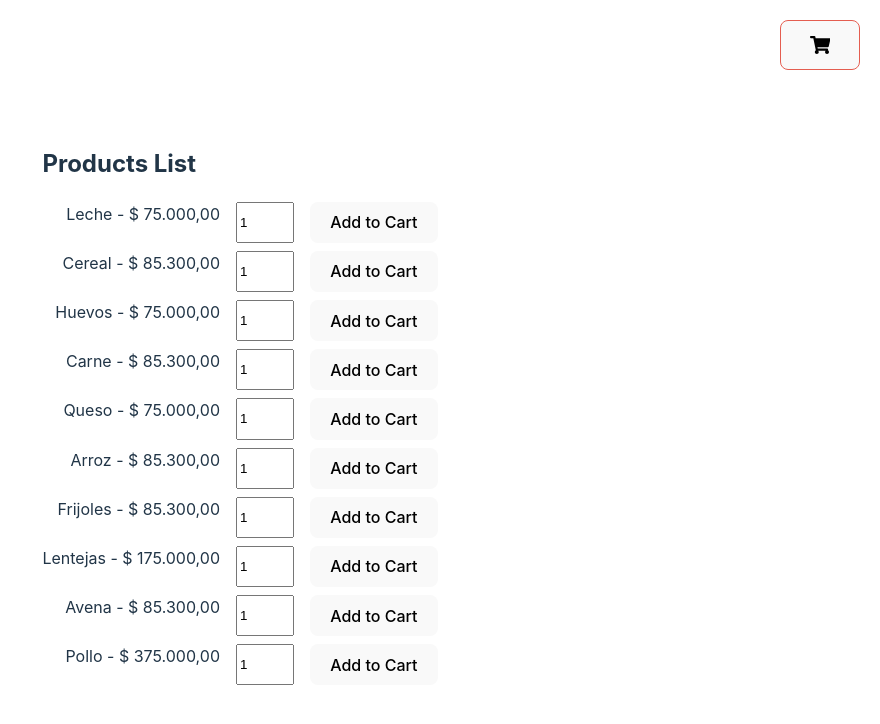
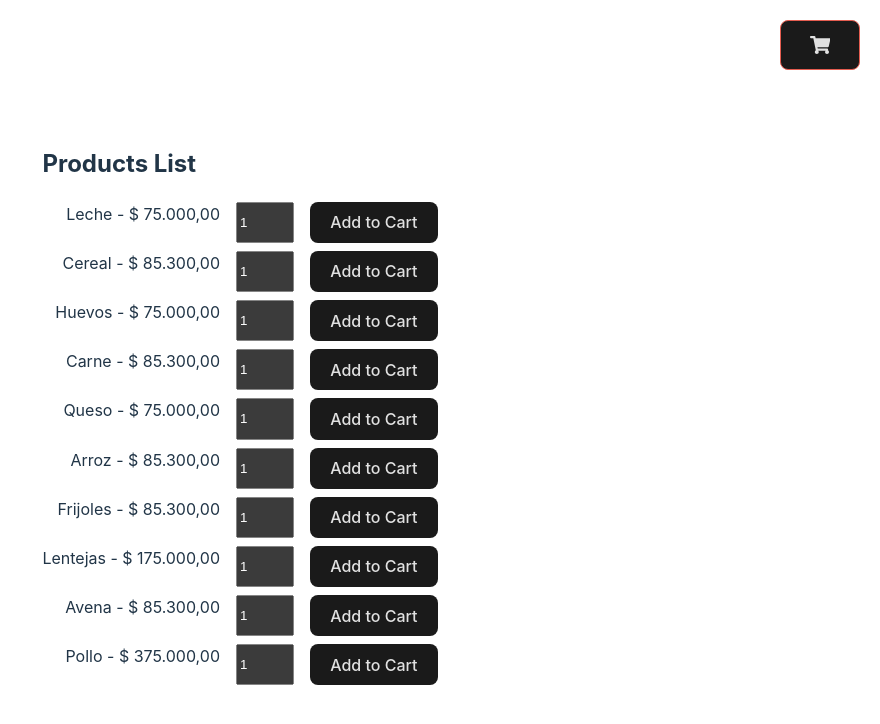
Before and after one commit to MartinDCalderonP/n5-challenge, a React (Vite) app: page / in a window 1280 px wide. Shown: the top 724 px of the page, without its empty margins (400-1280 px from the left). Built offline with nearby package versions, Linux system fonts and the light colour scheme.

Commit message:
feat: create ColorSchemeButton component

```diff
--- a/index.html
+++ b/index.html
@@ -1,5 +1,5 @@
 <!DOCTYPE html>
-<html lang="en">
+<html lang="en" color-scheme="dark">
   <head>
     <meta charset="UTF-8" />
     <link rel="icon" type="image/svg+xml" href="/vite.svg" />
--- a/src/index.css
+++ b/src/index.css
@@ -1,16 +1,33 @@
+[color-scheme='dark'] {
+  --color-scheme: dark;
+  --primary-font-color: rgba(255, 255, 255, 0.87);
+  --primary-background-color: #242424;
+  --secondary-background-color: #1a1a1a;
+}
+
+[color-scheme='light'] {
+  --color-scheme: light;
+  --primary-font-color: #202020;
+  --primary-background-color: #f5f5f5;
+  --secondary-background-color: #e3e3e3;
+}
+
 :root {
   font-family: Inter, system-ui, Avenir, Helvetica, Arial, sans-serif;
   line-height: 1.5;
   font-weight: 400;
-
-  color-scheme: light dark;
-  color: rgba(255, 255, 255, 0.87);
-  background-color: #242424;
-
+  color-scheme: var(--color-scheme);
   font-synthesis: none;
   text-rendering: optimizeLegibility;
   -webkit-font-smoothing: antialiased;
   -moz-osx-font-smoothing: grayscale;
+  color: var(--primary-font-color);
+  background-color: var(--primary-background-color);
+
+  button {
+    color: var(--primary-font-color);
+    background-color: var(--secondary-background-color);
+  }
 }
 
 a {
@@ -42,7 +59,6 @@ button {
   font-size: 1em;
   font-weight: 500;
   font-family: inherit;
-  background-color: #1a1a1a;
   cursor: pointer;
   transition: all 0.3s ease;
 }
```
Also changed, not shown: src/components/ColorSchemeButton/index.tsx (added, +28 -0 lines), src/components/ColorSchemeButton/styles.module.scss (added, +8 -0 lines).
